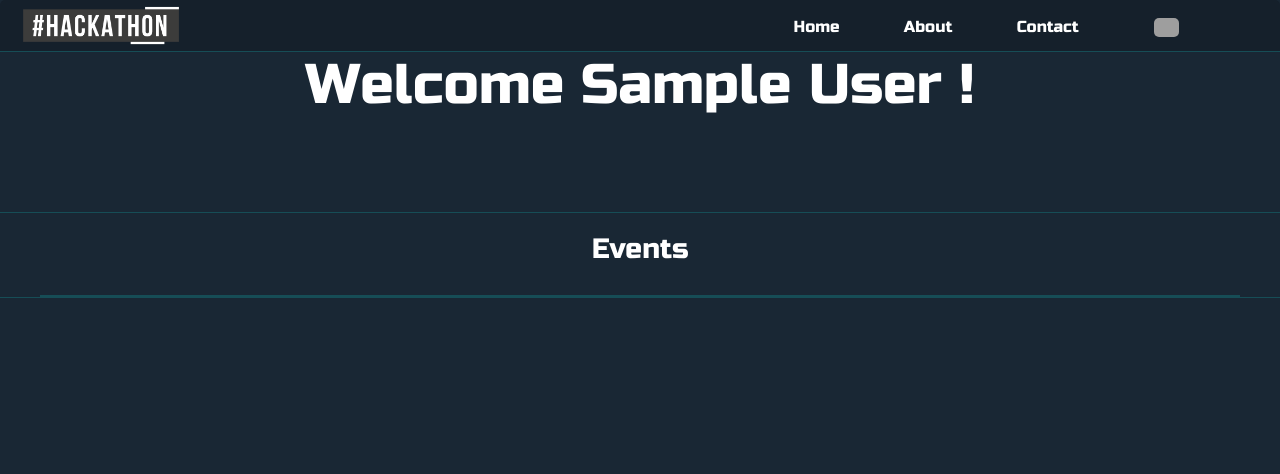
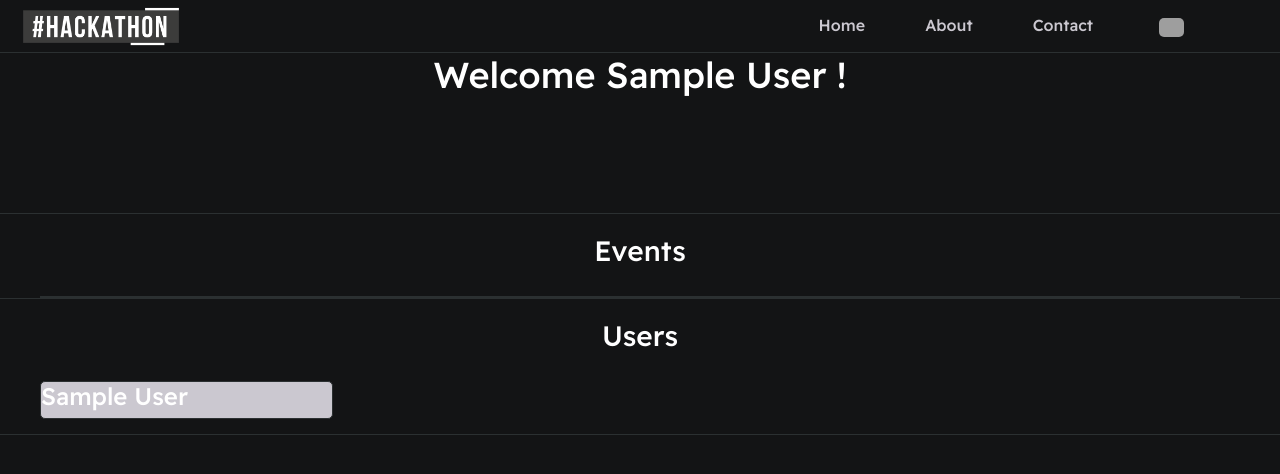
Before and after one commit to isurumanoddev/Hackthon_Registration_Webapp, a Django app: page / in a window 1280 px wide. Shown: the top 474 px of the page. Run offline with Django 4.2, Linux system fonts and the light colour scheme; the visitor is signed in with stand-in values (Sample User, id 1); data comes from the database, SQL or seed files in the repository; data that the repository does not hold is empty; grey boxes are pictures that could not be loaded.

Commit message:
funtion update
Signed-off-by: isurumanoddev <isurumanoddev@gmail.com>

```diff
--- a/base/models.py
+++ b/base/models.py
@@ -17,11 +17,13 @@ class Event(models.Model):
     name = models.CharField(max_length=200)
     description = models.TextField(null=True, blank=True)
     participants = models.ManyToManyField(User, blank=True)
-    date = models.DateTimeField()
+    start_date = models.DateTimeField(null=True,blank=True)
+    end_date = models.DateTimeField(null=True,blank=True)
     created = models.DateTimeField(auto_now=True)
     updated = models.DateTimeField(auto_now_add=True)
 
     def __str__(self):
+
         return self.name
 
 
--- a/base/views.py
+++ b/base/views.py
@@ -10,6 +10,7 @@ def home(request):
     participants = User.objects.all()
 
     events = Event.objects.all()
+
     context = {"participants": participants, "events": events}
     return render(request, "home.html", context)
 
--- a/static/styles/main.css
+++ b/static/styles/main.css
@@ -1,64 +1,49 @@
+@import url('https://fonts.googleapis.com/css2?family=Readex+Pro:wght@300;400;500;600;700&display=swap');
+
 :root {
-    --mainColor: #15202B;
-    --secondaryColor: #192734;
-    --thirdColor: #f3f0f0;
+    --mainTextColor-light: #000;
+    --secondaryTextColor-light: rgb(51 51 51);
+    --mainLinkColor-light: #0da2b8;
+    --mainBorderColor-light: rgb(218, 218, 218);
+    --mainBgColor-light: rgb(249, 250, 251);
 
-    --borderColor: #164D56;
+    --mainTextColor-dark: #fff;
+    /* --secondaryTextColor-dark:#adb0b1; */
+    --secondaryTextColor-dark: #cbc8d0;
+    --mainLinkColor-dark: rgb(30, 190, 214);
+    --mainBorderColor-dark: #2b3031;
+    --mainBgColor-dark: #131415;
 
-    --mainText: #fff;
-    --secondaryText: #eeeeee;
-
-    --themeDotBorder: #FFF;
-
-    --previewBg: rgb(25, 39, 52, 0.8);
-    --previewShadow: #111921;
-
-
-    --buttonColor: #17a2b8;
-
-
+    --mainTextColor: var(--mainTextColor-dark);
+    --secondaryTextColor: var(--secondaryTextColor-dark);
+    --mainLinkColor: var(--mainLinkColor-dark);
+    --mainBorderColor: var(--mainBorderColor-dark);
+    --mainBgColor: var(--mainBgColor-dark);
 }
 
-
-html, body {
-    background-color: #192734;
-    padding: 0;
-    margin: 0;
+* {
+    font-family: 'Readex Pro', serif;
+    line-height: 1.9em;
+    box-sizing: border-box;
+    color: var(--mainTextColor);
     scroll-behavior: smooth;
 }
 
-body * {
-    transition: 0.3s;
+body {
+    background-color: var(--mainBgColor);
 }
 
-
-h1, h2, h3, h4, h5, h6, strong {
-    color: var(--mainText);
-    font-family: 'Russo One', sans-serif;
-    font-weight: 500;
-}
-
-p, li, span, label, input, textarea {
-    color: var(--secondaryText);
-    font-family: 'Roboto Mono', monospace;
-}
-
-a {
-    text-decoration: none;
-    font-family: 'Russo One', sans-serif;
-    color: var(--thirdColor);
-}
-
-ul {
-    list-style: none;
+img {
+    max-width: 100%;
+    height: auto;
 }
 
 h1 {
-    font-size: 56px;
+    font-size: 36px;
 }
 
 h2 {
-    font-size: 36px;
+    font-size: 32px;
 }
 
 h3 {
@@ -69,13 +54,26 @@ h4 {
     font-size: 24px;
 }
 
-h5 {
-    font-size: 20px;
+
+p, span, small, li {
+    color: var(--secondaryTextColor);
+    font-size: 1em;
 }
 
-h6 {
-    font-size: 16px;
+small {
+    font-size: .8em;
 }
+
+a {
+    text-decoration: none;
+    color: var(--mainLinkColor);
+    font-weight: 500;
+}
+
+li {
+    line-height: 1.9em;
+}
+
 
 #logo {
     max-width: 200px;
@@ -85,11 +83,13 @@ h6 {
 
 
 .navigation-bar {
-    background-color: #213f3c;
-    height: 50px;
+
+    border-radius: 5px 5px 0 0;
+    border-bottom: 1px solid var(--mainBorderColor);
     display: flex;
-    justify-content: center;
-
+    justify-content: space-between;
+    align-items: center;
+    background-color: var(--secondary);
 }
 
 .nav-link {
@@ -147,14 +147,14 @@ h6 {
 /*.dropdown:hover .dropbtn {background-color: #3e8e41;}*/
 
 .s1 {
-    background-color: var(--secondaryColor);
-    border-bottom: 1px solid var(--borderColor);
+    background-color: var(--mainBgColor-dark);
+    border-bottom: 1px solid var(--mainBorderColor-dark);
     overflow: auto;
 }
 
 .s2 {
-    background-color: var(--secondaryColor);
-    border-bottom: 1px solid var(--borderColor);
+    background-color: var(--mainBgColor-dark);
+    border-bottom: 1px solid var(--mainBorderColor-dark);
     overflow: auto;
 }
 
@@ -175,40 +175,14 @@ h6 {
 
 }
 
-/*.intro-wrapper {*/
-/*    background-color: var(--secondaryColor);*/
-/*    border: 1px solid var(--borderColor);*/
-/*    border-radius: 5px 5px 0 0;*/
-
-
-/*    -webkit-box-shadow: -1px 1px 3px -1px rgba(0, 0, 0, 0.75);*/
-/*    -moz-box-shadow: -1px 1px 3px -1px rgba(0, 0, 0, 0.75);*/
-/*    box-shadow: -1px 1px 3px -1px rgba(0, 0, 0, 0.75);*/
-
-/*    display: grid;*/
-/*    grid-template-columns: 1fr 1fr;*/
-/*    grid-template-areas:*/
-/*		'nav-wrapper nav-wrapper'*/
-/*		'left-column right-column';*/
-/*}*/
-
-
-.nav-wrapper {
-    border-radius: 5px 5px 0 0;
-    grid-area: nav-wrapper;
-    border-bottom: 1px solid var(--borderColor);
-    display: flex;
-    justify-content: space-between;
-    align-items: center;
-    background-color: var(--mainColor);
-}
-
 #navigation a {
-    color: var(--mainText);
+    color: var(--secondaryTextColor);
 }
 
 
 #navigation {
+    display: flex;
+    justify-content: space-between;
     margin: 0;
     padding: 10px;
     margin-right: 50px;
@@ -221,19 +195,6 @@ h6 {
     padding: 0 25px;
 }
 
-
-#navigation img {
-    display: inline-block;
-    margin-right: 5px;
-    margin-left: 5px;
-
-}
-
-#social-logo {
-    width: 25px;
-    height: 25px;
-    cursor: pointer;
-}
 
 .logo-wrapper {
     padding: 3px;
@@ -270,7 +231,7 @@ h6 {
 
 
 #preview-shadow {
-    background-color: var(--previewShadow);
+    background-color: var(--mainBorderColor-light);
     max-width: 300px;
     height: 180px;
     padding-left: 30px;
@@ -315,23 +276,53 @@ h6 {
 /*    bottom: -5px;*/
 /*    left: -5px*/
 /*}*/
-.event {
-    border: 1px solid var(--borderColor);
-}
+
 
 .event-wrapper {
 
+    display: grid;
+    column-gap: 15px;
+    grid-template-columns: auto auto ;
+    border: 1px solid var(--mainBorderColor);
+}
+.event {
+    background: #622626;
+    border: 1px solid var(--mainBorderColor);
 
-    gap: 100px;
-    border: 1px solid var(--borderColor);
+    border-radius: 5px;
+    margin-bottom: 15px;
 }
 
-.event-title {
+.dates {
     display: flex;
     justify-content: space-between;
+    padding: 5px;
+    border-top: 1px solid var(--mainBorderColor-light);
 
 }
+.description {
 
+    padding: 0 10px;
+}
+.title {
+    text-align: center;
+
+    padding-bottom: 10px;
+    border-bottom: 1px solid var(--mainBorderColor-light);
+}
+.user-list {
+    display: grid;
+    grid-template-columns: 1fr 1fr 1fr 1fr;
+    column-gap: 10px;
+
+
+}
+.user-profile {
+    background: #cbc8d0;
+    border: 1px solid var(--mainBorderColor);
+    border-radius: 5px;
+    margin-bottom: 15px;
+}
 .register-btn {
 
     font-size: 20px;
@@ -535,8 +526,8 @@ h6 {
     color: #192734;
 
 
+}
 
-}
 .input-disabled {
     width: 100%;
     padding: 8px 20px;
--- a/templates/home.html
+++ b/templates/home.html
@@ -25,12 +25,34 @@
                 {% for event in events %}
                     <a href="{% url "event-page" event.id %}">
                         <div class="event">
-						<h4>{{ event.name }}</h4>
-						<p>{{ event.description }}</p>
-						<label>Date : {{ event.date }}</label>
+                            <h3 class="title">{{ event.name }}</h3>
+                            <p class="description">{{ event.description }}</p>
+                            <p class="description">Registered Members : {{ event.participants.count }}</p>
+                            <div class="dates">
+                                <label>Start Date : {{ event.start_date }}</label>
+                                <label>Deadline : {{ event.end_date }}</label>
+                            </div>
+
 
                         </div>
                     </a>
+                {% endfor %}
+            </div>
+
+        </div>
+    </section>
+    <section class="s1">
+        <div class="main-container">
+
+            <h3 style="text-align: center;padding: 20px">Users</h3>
+
+            <div class="user-list">
+                {% for user in participants %}
+{#                    <a href="{% url "user-profile" user.id %}">#}
+                        <div class="user-profile">
+                            <h4>{{ user.name }}</h4>
+                        </div>
+{#                    </a>#}
                 {% endfor %}
             </div>
 
--- a/templates/navbar.html
+++ b/templates/navbar.html
@@ -11,9 +11,10 @@
 <body>
 {% block content %}
 
-	<div class="nav-wrapper">
+    <div class="navigation-bar">
 
         <!-- Link around dots-wrapper added after tutorial video -->
+        <div>
             <a href="home.html">
                 <div class="logo-wrapper">
                     <img id="logo" src="{% static "images/Hackathon-Logo.png" %}">
@@ -22,13 +23,14 @@
                     {#				<div id="dot-3" class="browser-dot"></div>#}
                 </div>
             </a>
+        </div>
 
+        <div>
+            <ul id="navigation">
 
-		<ul id="navigation">
                 <li><a href="{% url "home" %}">Home</a></li>
                 <li><a href="">About</a></li>
                 <li><a href="{% url "user-profile" %}">Contact</a></li>
-
 
 
                 <li>
@@ -60,6 +62,7 @@
 
             </ul>
         </div>
+    </div>
 
 
 
```
Lines whose indentation alone changed are shown as unchanged.
